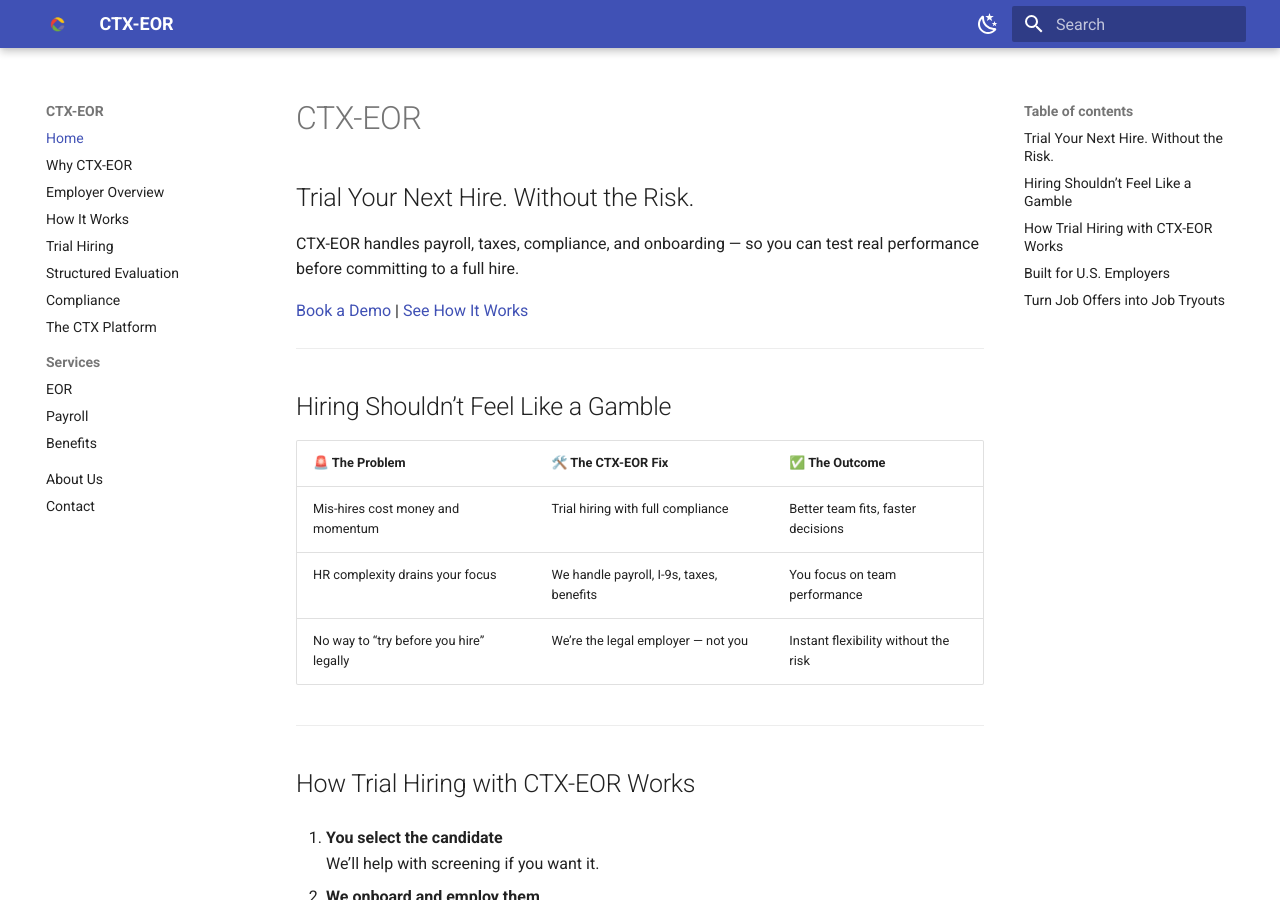
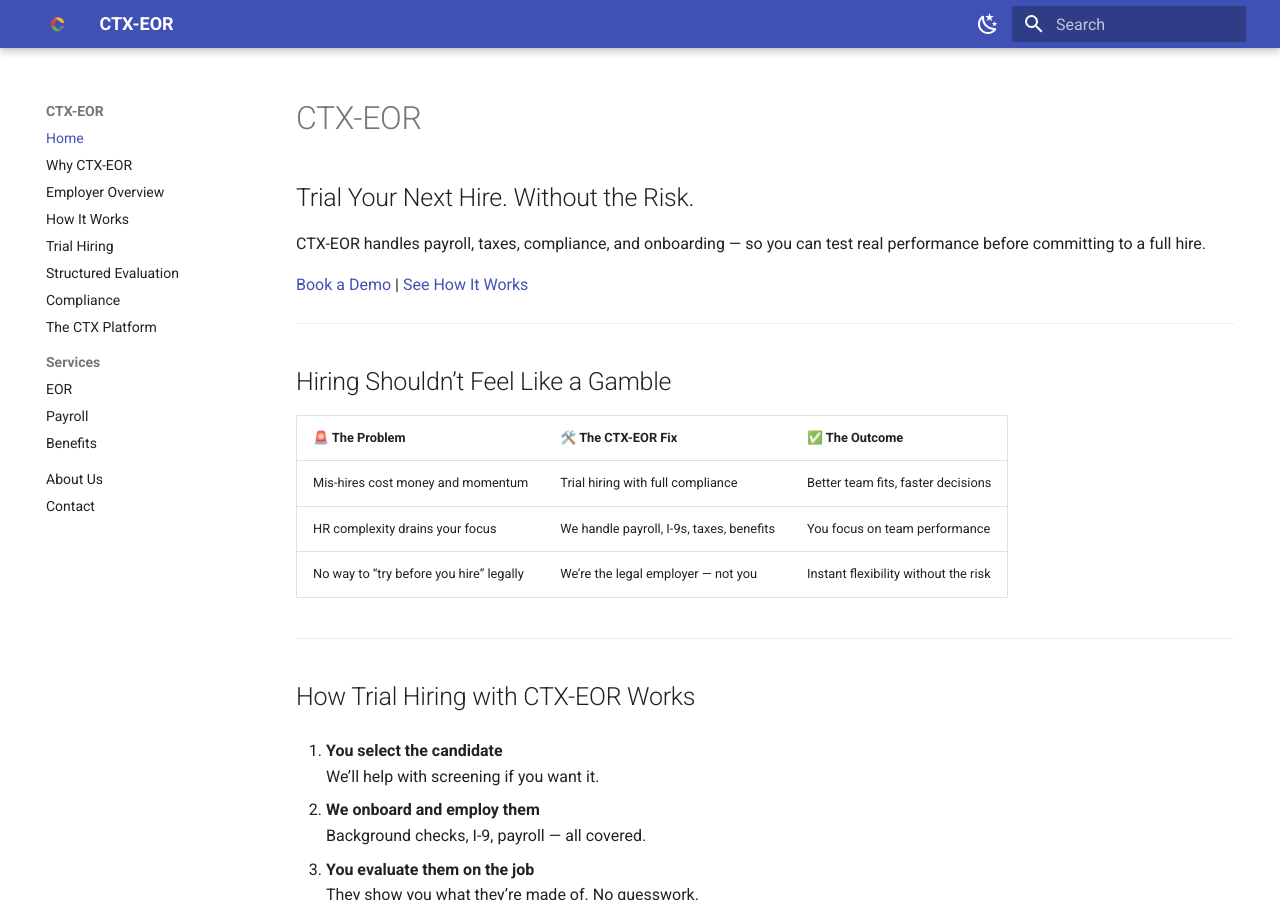
Before and after one commit to cirrusflyer275ds/ctx-eor-site, an MkDocs documentation site: the page built from docs/index.md, in a window 1280 px wide and 900 px high. Built offline with MkDocs 1.6.1 and Material for MkDocs 9.7.7, drawn with Linux system fonts in a browser that asks for light colours; part of the change alters nothing that is shown.

```diff
--- a/docs/index.md
+++ b/docs/index.md
@@ -1,3 +1,8 @@
+---
+title: Home
+hide:
+  - toc
+---
 # CTX-EOR
 
 ## Trial Your Next Hire. Without the Risk.
```
